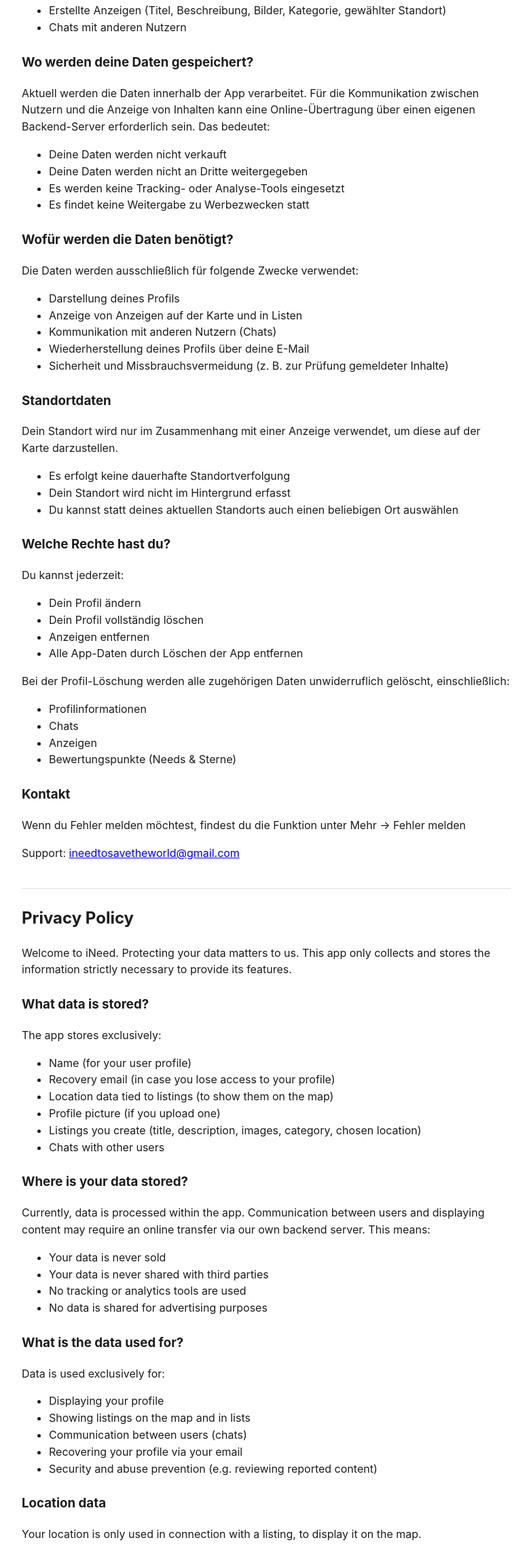
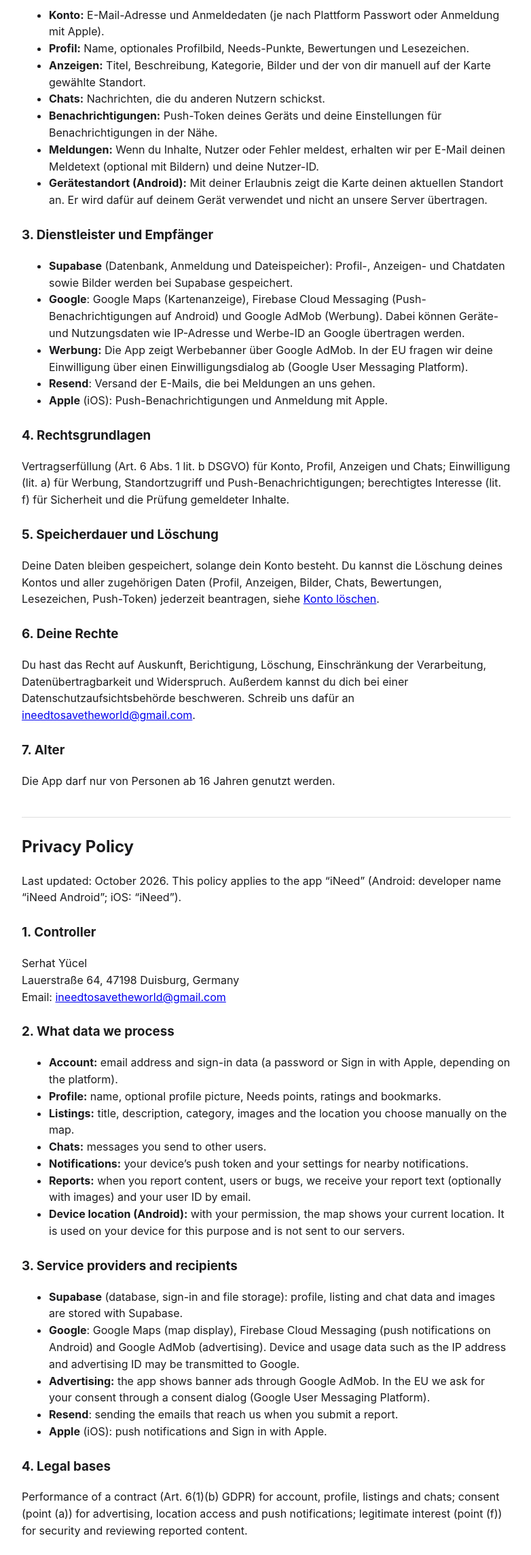
Before and after one commit to s3roart-netizen/iNeed, a plain HTML site: page privacy.html in a window 1280 px wide. Shown: the part 512-2800 px from the top of the page at 68% size, without its empty margins (248-1030 px from the left). Drawn offline with Linux system fonts and the light colour scheme.

Commit message:
Add files via upload

```diff
--- a/privacy.html
+++ b/privacy.html
@@ -1,5 +1,5 @@
 <!DOCTYPE html>
-<!-- ENTWURF: Text 1:1 aus der bisherigen Seite uebernommen. Vor Veroeffentlichung inhaltlich korrigieren (AdMob, Firebase, Google-Login, Maps, Supabase, Anbietername). -->
+<!-- Hinweis: Text vor Veroeffentlichung rechtlich pruefen lassen (Rechtsgrundlagen, Impressumspflichten). -->
 <html lang="de">
 <head>
 <meta charset="utf-8">
@@ -14,56 +14,86 @@
 </head>
 <body>
 <h1>iNeed – Datenschutzerklärung / Privacy Policy</h1>
-<nav><a href="#de">Deutsch</a><a href="#en">English</a></nav>
+<nav><a href="#de">Deutsch</a><a href="#en">English</a><a href="delete-account.html">Konto löschen / Delete account</a></nav>
 
 <section id="de" lang="de">
 <h2>Datenschutzerklärung</h2>
-<p>Willkommen bei iNeed. Der Schutz deiner Daten ist uns besonders wichtig. Diese App sammelt und speichert nur die absolut notwendigen Informationen, um ihre Funktionen zu ermöglichen.</p>
-<h3>Welche Daten werden gespeichert?</h3>
-<p>Die App speichert ausschließlich:</p>
-<ul><li>Name (für dein Nutzerprofil)</li><li>Wiederherstellungs-E-Mail (falls du dein Profil verlierst)</li><li>Standortdaten im Zusammenhang mit Anzeigen (zur Darstellung auf der Karte)</li><li>Profilbild (falls du eines hochlädst)</li><li>Erstellte Anzeigen (Titel, Beschreibung, Bilder, Kategorie, gewählter Standort)</li><li>Chats mit anderen Nutzern</li></ul>
-<h3>Wo werden deine Daten gespeichert?</h3>
-<p>Aktuell werden die Daten innerhalb der App verarbeitet. Für die Kommunikation zwischen Nutzern und die Anzeige von Inhalten kann eine Online-Übertragung über einen eigenen Backend-Server erforderlich sein. Das bedeutet:</p>
-<ul><li>Deine Daten werden nicht verkauft</li><li>Deine Daten werden nicht an Dritte weitergegeben</li><li>Es werden keine Tracking- oder Analyse-Tools eingesetzt</li><li>Es findet keine Weitergabe zu Werbezwecken statt</li></ul>
-<h3>Wofür werden die Daten benötigt?</h3>
-<p>Die Daten werden ausschließlich für folgende Zwecke verwendet:</p>
-<ul><li>Darstellung deines Profils</li><li>Anzeige von Anzeigen auf der Karte und in Listen</li><li>Kommunikation mit anderen Nutzern (Chats)</li><li>Wiederherstellung deines Profils über deine E-Mail</li><li>Sicherheit und Missbrauchsvermeidung (z. B. zur Prüfung gemeldeter Inhalte)</li></ul>
-<h3>Standortdaten</h3>
-<p>Dein Standort wird nur im Zusammenhang mit einer Anzeige verwendet, um diese auf der Karte darzustellen.</p>
-<ul><li>Es erfolgt keine dauerhafte Standortverfolgung</li><li>Dein Standort wird nicht im Hintergrund erfasst</li><li>Du kannst statt deines aktuellen Standorts auch einen beliebigen Ort auswählen</li></ul>
-<h3>Welche Rechte hast du?</h3>
-<p>Du kannst jederzeit:</p>
-<ul><li>Dein Profil ändern</li><li>Dein Profil vollständig löschen</li><li>Anzeigen entfernen</li><li>Alle App-Daten durch Löschen der App entfernen</li></ul>
-<p>Bei der Profil-Löschung werden alle zugehörigen Daten unwiderruflich gelöscht, einschließlich:</p>
-<ul><li>Profilinformationen</li><li>Chats</li><li>Anzeigen</li><li>Bewertungspunkte (Needs &amp; Sterne)</li></ul>
-<h3>Kontakt</h3>
-<p>Wenn du Fehler melden möchtest, findest du die Funktion unter Mehr → Fehler melden</p>
-<p>Support: <a href="mailto:ineedtosavetheworld@gmail.com">ineedtosavetheworld@gmail.com</a></p>
+<p>Stand: Oktober 2026. Diese Erklärung gilt für die App „iNeed“ (Android: Entwicklername „iNeed Android“; iOS: „iNeed“).</p>
+
+<h3>1. Verantwortlicher</h3>
+<p>Serhat Yücel<br>Lauerstraße 64, 47198 Duisburg, Deutschland<br>E-Mail: <a href="mailto:ineedtosavetheworld@gmail.com">ineedtosavetheworld@gmail.com</a></p>
+
+<h3>2. Welche Daten verarbeitet werden</h3>
+<ul>
+<li><strong>Konto:</strong> E-Mail-Adresse und Anmeldedaten (je nach Plattform Passwort oder Anmeldung mit Apple).</li>
+<li><strong>Profil:</strong> Name, optionales Profilbild, Needs-Punkte, Bewertungen und Lesezeichen.</li>
+<li><strong>Anzeigen:</strong> Titel, Beschreibung, Kategorie, Bilder und der von dir manuell auf der Karte gewählte Standort.</li>
+<li><strong>Chats:</strong> Nachrichten, die du anderen Nutzern schickst.</li>
+<li><strong>Benachrichtigungen:</strong> Push-Token deines Geräts und deine Einstellungen für Benachrichtigungen in der Nähe.</li>
+<li><strong>Meldungen:</strong> Wenn du Inhalte, Nutzer oder Fehler meldest, erhalten wir per E-Mail deinen Meldetext (optional mit Bildern) und deine Nutzer-ID.</li>
+<li><strong>Gerätestandort (Android):</strong> Mit deiner Erlaubnis zeigt die Karte deinen aktuellen Standort an. Er wird dafür auf deinem Gerät verwendet und nicht an unsere Server übertragen.</li>
+</ul>
+
+<h3>3. Dienstleister und Empfänger</h3>
+<ul>
+<li><strong>Supabase</strong> (Datenbank, Anmeldung und Dateispeicher): Profil-, Anzeigen- und Chatdaten sowie Bilder werden bei Supabase gespeichert.</li>
+<li><strong>Google</strong>: Google Maps (Kartenanzeige), Firebase Cloud Messaging (Push-Benachrichtigungen auf Android) und Google AdMob (Werbung). Dabei können Geräte- und Nutzungsdaten wie IP-Adresse und Werbe-ID an Google übertragen werden.</li>
+<li><strong>Werbung:</strong> Die App zeigt Werbebanner über Google AdMob. In der EU fragen wir deine Einwilligung über einen Einwilligungsdialog ab (Google User Messaging Platform).</li>
+<li><strong>Resend</strong>: Versand der E-Mails, die bei Meldungen an uns gehen.</li>
+<li><strong>Apple</strong> (iOS): Push-Benachrichtigungen und Anmeldung mit Apple.</li>
+</ul>
+
+<h3>4. Rechtsgrundlagen</h3>
+<p>Vertragserfüllung (Art. 6 Abs. 1 lit. b DSGVO) für Konto, Profil, Anzeigen und Chats; Einwilligung (lit. a) für Werbung, Standortzugriff und Push-Benachrichtigungen; berechtigtes Interesse (lit. f) für Sicherheit und die Prüfung gemeldeter Inhalte.</p>
+
+<h3>5. Speicherdauer und Löschung</h3>
+<p>Deine Daten bleiben gespeichert, solange dein Konto besteht. Du kannst die Löschung deines Kontos und aller zugehörigen Daten (Profil, Anzeigen, Bilder, Chats, Bewertungen, Lesezeichen, Push-Token) jederzeit beantragen, siehe <a href="delete-account.html">Konto löschen</a>.</p>
+
+<h3>6. Deine Rechte</h3>
+<p>Du hast das Recht auf Auskunft, Berichtigung, Löschung, Einschränkung der Verarbeitung, Datenübertragbarkeit und Widerspruch. Außerdem kannst du dich bei einer Datenschutzaufsichtsbehörde beschweren. Schreib uns dafür an <a href="mailto:ineedtosavetheworld@gmail.com">ineedtosavetheworld@gmail.com</a>.</p>
+
+<h3>7. Alter</h3>
+<p>Die App darf nur von Personen ab 16 Jahren genutzt werden.</p>
 </section>
 
 <section id="en" lang="en">
 <h2>Privacy Policy</h2>
-<p>Welcome to iNeed. Protecting your data matters to us. This app only collects and stores the information strictly necessary to provide its features.</p>
-<h3>What data is stored?</h3>
-<p>The app stores exclusively:</p>
-<ul><li>Name (for your user profile)</li><li>Recovery email (in case you lose access to your profile)</li><li>Location data tied to listings (to show them on the map)</li><li>Profile picture (if you upload one)</li><li>Listings you create (title, description, images, category, chosen location)</li><li>Chats with other users</li></ul>
-<h3>Where is your data stored?</h3>
-<p>Currently, data is processed within the app. Communication between users and displaying content may require an online transfer via our own backend server. This means:</p>
-<ul><li>Your data is never sold</li><li>Your data is never shared with third parties</li><li>No tracking or analytics tools are used</li><li>No data is shared for advertising purposes</li></ul>
-<h3>What is the data used for?</h3>
-<p>Data is used exclusively for:</p>
-<ul><li>Displaying your profile</li><li>Showing listings on the map and in lists</li><li>Communication between users (chats)</li><li>Recovering your profile via your email</li><li>Security and abuse prevention (e.g. reviewing reported content)</li></ul>
-<h3>Location data</h3>
-<p>Your location is only used in connection with a listing, to display it on the map.</p>
-<ul><li>There is no continuous location tracking</li><li>Your location is not collected in the background</li><li>You may choose any location instead of your current one</li></ul>
-<h3>What rights do you have?</h3>
-<p>You can, at any time:</p>
-<ul><li>Edit your profile</li><li>Delete your profile completely</li><li>Remove listings</li><li>Remove all app data by deleting the app</li></ul>
-<p>Deleting your profile permanently deletes all related data, including:</p>
-<ul><li>Profile information</li><li>Chats</li><li>Listings</li><li>Rating points (Needs &amp; stars)</li></ul>
-<h3>Contact</h3>
-<p>To report a bug, use the feature under More → Report a bug</p>
-<p>Support: <a href="mailto:ineedtosavetheworld@gmail.com">ineedtosavetheworld@gmail.com</a></p>
+<p>Last updated: October 2026. This policy applies to the app “iNeed” (Android: developer name “iNeed Android”; iOS: “iNeed”).</p>
+
+<h3>1. Controller</h3>
+<p>Serhat Yücel<br>Lauerstraße 64, 47198 Duisburg, Germany<br>Email: <a href="mailto:ineedtosavetheworld@gmail.com">ineedtosavetheworld@gmail.com</a></p>
+
+<h3>2. What data we process</h3>
+<ul>
+<li><strong>Account:</strong> email address and sign-in data (a password or Sign in with Apple, depending on the platform).</li>
+<li><strong>Profile:</strong> name, optional profile picture, Needs points, ratings and bookmarks.</li>
+<li><strong>Listings:</strong> title, description, category, images and the location you choose manually on the map.</li>
+<li><strong>Chats:</strong> messages you send to other users.</li>
+<li><strong>Notifications:</strong> your device’s push token and your settings for nearby notifications.</li>
+<li><strong>Reports:</strong> when you report content, users or bugs, we receive your report text (optionally with images) and your user ID by email.</li>
+<li><strong>Device location (Android):</strong> with your permission, the map shows your current location. It is used on your device for this purpose and is not sent to our servers.</li>
+</ul>
+
+<h3>3. Service providers and recipients</h3>
+<ul>
+<li><strong>Supabase</strong> (database, sign-in and file storage): profile, listing and chat data and images are stored with Supabase.</li>
+<li><strong>Google</strong>: Google Maps (map display), Firebase Cloud Messaging (push notifications on Android) and Google AdMob (advertising). Device and usage data such as the IP address and advertising ID may be transmitted to Google.</li>
+<li><strong>Advertising:</strong> the app shows banner ads through Google AdMob. In the EU we ask for your consent through a consent dialog (Google User Messaging Platform).</li>
+<li><strong>Resend</strong>: sending the emails that reach us when you submit a report.</li>
+<li><strong>Apple</strong> (iOS): push notifications and Sign in with Apple.</li>
+</ul>
+
+<h3>4. Legal bases</h3>
+<p>Performance of a contract (Art. 6(1)(b) GDPR) for account, profile, listings and chats; consent (point (a)) for advertising, location access and push notifications; legitimate interest (point (f)) for security and reviewing reported content.</p>
+
+<h3>5. Retention and deletion</h3>
+<p>Your data is kept as long as your account exists. You can request deletion of your account and all associated data (profile, listings, images, chats, ratings, bookmarks, push token) at any time, see <a href="delete-account.html">Delete account</a>.</p>
+
+<h3>6. Your rights</h3>
+<p>You have the right to access, rectification, erasure, restriction of processing, data portability and objection. You can also lodge a complaint with a data protection supervisory authority. Write to us at <a href="mailto:ineedtosavetheworld@gmail.com">ineedtosavetheworld@gmail.com</a>.</p>
+
+<h3>7. Age</h3>
+<p>The app may only be used by people aged 16 or older.</p>
 </section>
 </body>
 </html>
```
Also changed, not shown: delete-account.html (added, +45 -0 lines).
